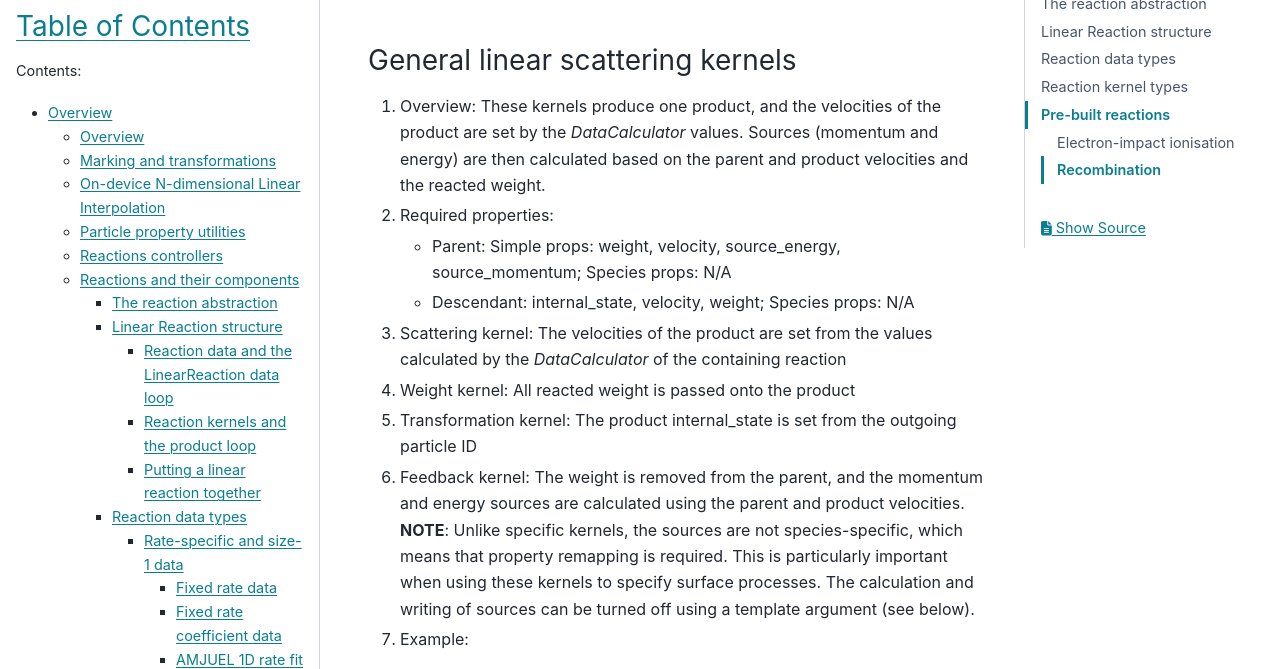
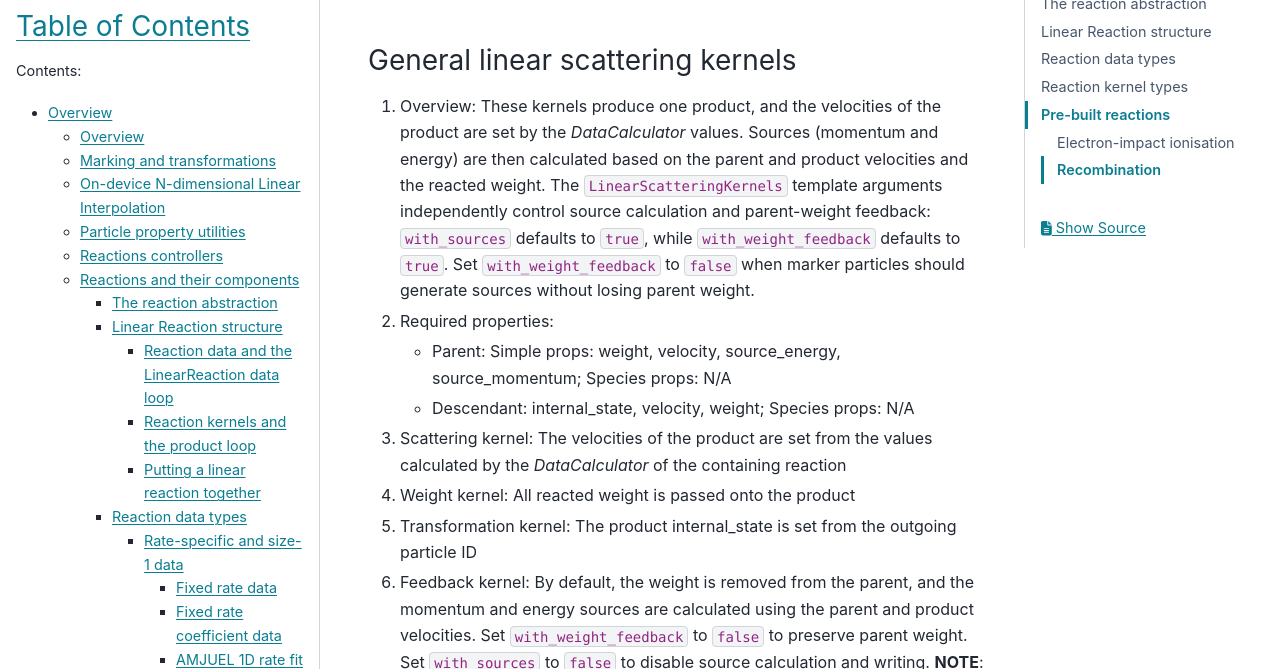
Before and after one commit to UKAEA-Edge-Code/VANTAGE-Reactions, a Sphinx documentation site: the page built from docs/sphinx/source/overview/reactions.rst, in a window 1280 px wide and 1400 px high, scrolled down 20164 px. Shown: the part 138-807 px from the top of the window. Built offline with Sphinx 7.4.7 and the PyData theme 0.15.4, drawn with Linux system fonts in a browser that asks for light colours; some of the changed text lies outside the part shown; grey boxes are pictures that could not be loaded.

Commit message:
Add optional linear scattering weight feedback

```diff
--- a/docs/sphinx/source/overview/reactions.rst
+++ b/docs/sphinx/source/overview/reactions.rst
@@ -561,7 +561,7 @@ General absorption kernels
 General linear scattering kernels
 ~~~~~~~~~~~~~~~~~~~~~~~~~~~~~~~~~
 
-#. Overview: These kernels produce one product, and the velocities of the product are set by the `DataCalculator` values. Sources (momentum and energy) are then calculated based on the parent and product velocities and the reacted weight.
+#. Overview: These kernels produce one product, and the velocities of the product are set by the `DataCalculator` values. Sources (momentum and energy) are then calculated based on the parent and product velocities and the reacted weight. The ``LinearScatteringKernels`` template arguments independently control source calculation and parent-weight feedback: ``with_sources`` defaults to ``true``, while ``with_weight_feedback`` defaults to ``true``. Set ``with_weight_feedback`` to ``false`` when marker particles should generate sources without losing parent weight.
 #. Required properties:
 
    * Parent: Simple props: weight, velocity, source_energy, source_momentum; Species props: N/A
@@ -570,7 +570,7 @@ General linear scattering kernels
 #. Scattering kernel: The velocities of the product are set from the values calculated by the `DataCalculator` of the containing reaction
 #. Weight kernel:  All reacted weight is passed onto the product
 #. Transformation kernel:  The product internal_state is set from the outgoing particle ID
-#. Feedback kernel: The weight is removed from the parent, and the momentum and energy sources are calculated using the parent and product velocities. **NOTE**: Unlike specific kernels, the sources are not species-specific, which means that property remapping is required. This is particularly important when using these kernels to specify surface processes. The calculation and writing of sources can be turned off using a template argument (see below).
+#. Feedback kernel: By default, the weight is removed from the parent, and the momentum and energy sources are calculated using the parent and product velocities. Set ``with_weight_feedback`` to ``false`` to preserve parent weight. Set ``with_sources`` to ``false`` to disable source calculation and writing. **NOTE**: Unlike specific kernels, the sources are not species-specific, which means that property remapping is required. This is particularly important when using these kernels to specify surface processes.
 #. Example:
 
 .. literalinclude:: ../example_sources/example_general_linear_scattering_kernels.hpp
```
Also changed, not shown: 4 other files.
